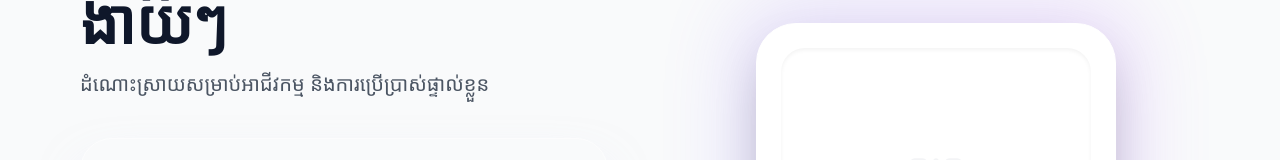
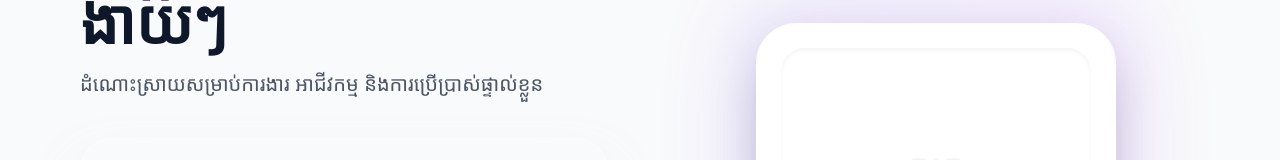
Before and after one commit to sothirothmoi-eng/KhmerQR, a React (Vite) app: page / in a window 1280 px wide. Shown: the part 206-366 px from the top of the page. Built offline with nearby package versions, Linux system fonts and the light colour scheme; a web font is replaced by a local one.

Commit message:
Update constants.ts

```diff
--- a/constants.ts
+++ b/constants.ts
@@ -7,7 +7,7 @@ export const TRANSLATIONS: Record<'km' | 'en', Translations> = {
     nav_contact: 'ទំនាក់ទំនង',
 
     hero_title: 'បង្កើត QR Code ងាយៗ',
-    hero_subtitle: 'ដំណោះស្រាយសម្រាប់អាជីវកម្ម និងការប្រើប្រាស់ផ្ទាល់ខ្លួន',
+    hero_subtitle: 'ដំណោះស្រាយសម្រាប់ការងារ អាជីវកម្ម និងការប្រើប្រាស់ផ្ទាល់ខ្លួន',
 
     tab_simple: 'QR ធម្មតា',
     tab_logo: 'QR មានរូប Logo',
```
